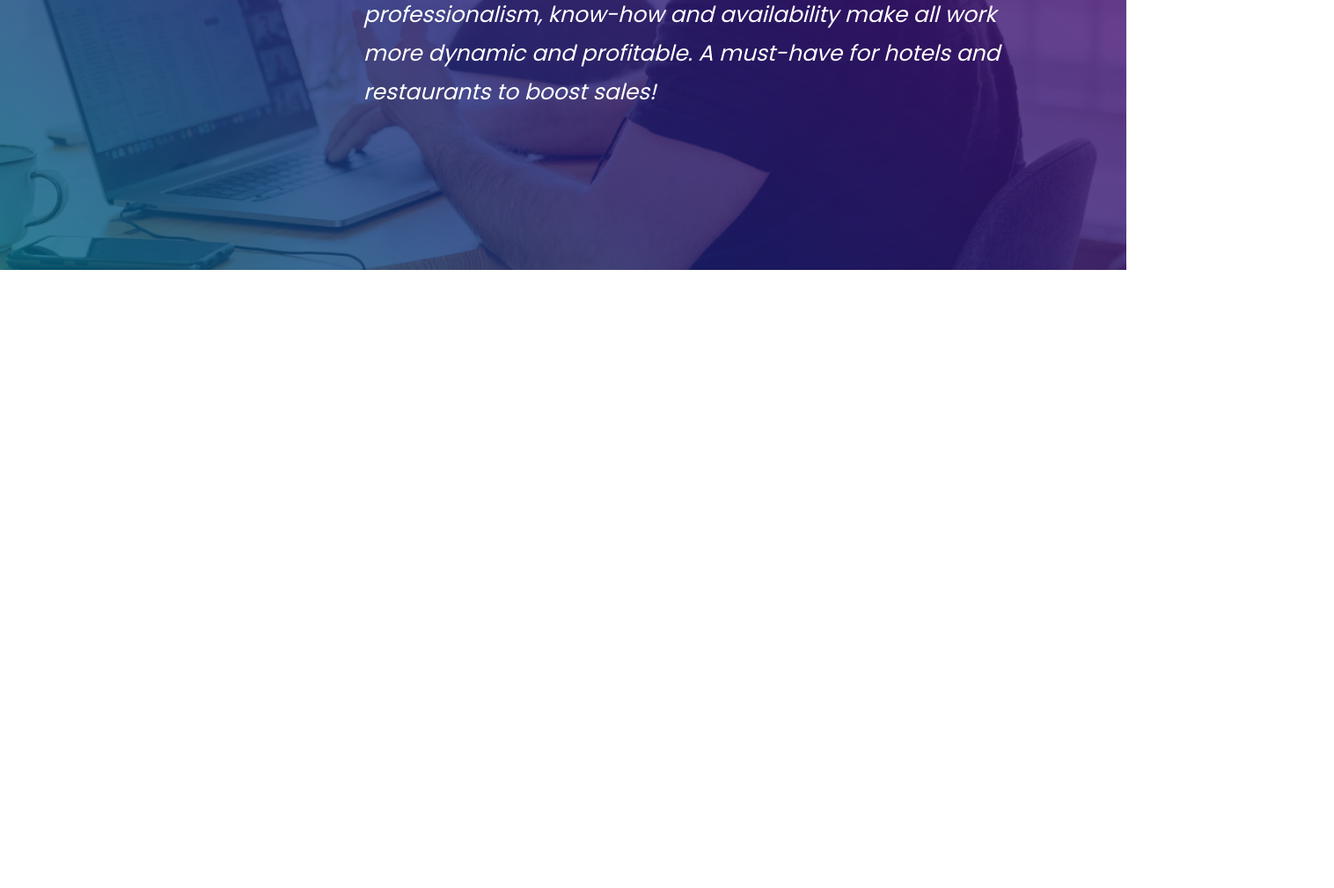
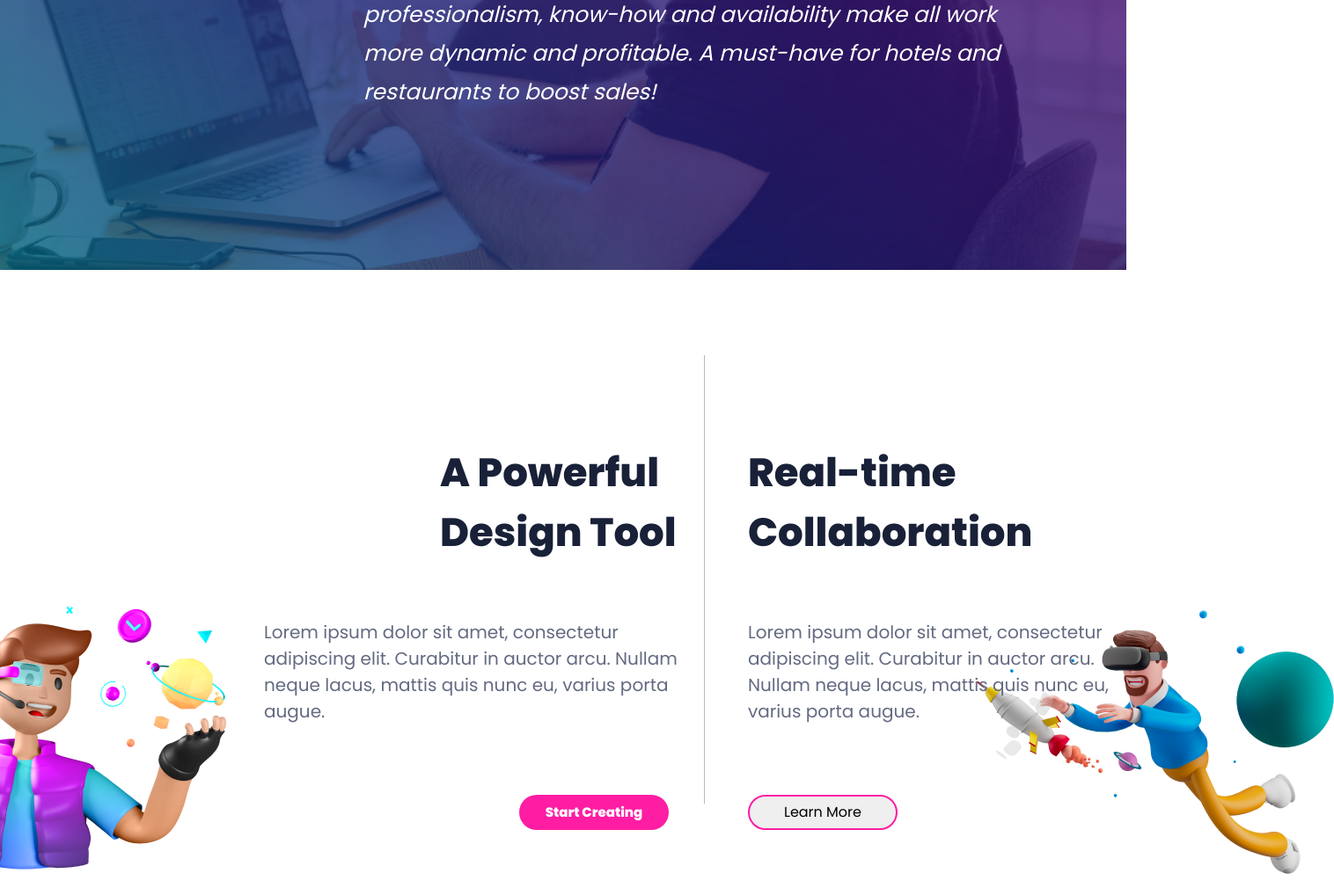
Before and after one commit to ostapzat/VR, a website: page src/index.html in a window 1280 px wide. Shown: the part 1996-3006 px from the top of the page at 88% size, 1516 px wide, since content can reach past the window. Before the commit the page ends 2303 px from the top, so only its background shows below. Drawn offline with nearby package versions, Linux system fonts and the light colour scheme.

Commit message:
added tool section

```diff
--- a/src/index.html
+++ b/src/index.html
@@ -92,5 +92,31 @@
         </div>
       </div>
     </section>
+
+    <section class="tool">
+      <div class="container">
+        <div class="tool__first-img">
+          <img src="img/future 2.png" alt="future" />
+        </div>
+        <div class="tool__first-header">A Powerful Design Tool</div>
+        <div class="tool__first-descr">
+          Lorem ipsum dolor sit amet, consectetur adipiscing elit. Curabitur in
+          auctor arcu. Nullam neque lacus, mattis quis nunc eu, varius porta
+          augue.
+        </div>
+        <button class="tool__first-button">Start Creating</button>
+        <div class="tool__split"></div>
+        <div class="tool__second-header">Real-time Collaboration</div>
+        <div class="tool__second-descr">
+          Lorem ipsum dolor sit amet, consectetur adipiscing elit. Curabitur in
+          auctor arcu. Nullam neque lacus, mattis quis nunc eu, varius porta
+          augue.
+        </div>
+        <button class="tool__second-button">Learn More</button>
+        <div class="tool__second-img">
+          <img src="img/Untitled-1 1.png" alt="man"/>
+        </div>
+      </div>
+    </section>
   </body>
 </html>
--- /dev/null
+++ b/src/sass/blocks/_tool.scss
@@ -0,0 +1,104 @@
+.tool {
+  height: 300px;
+  &__second {
+    &-header {
+      position: absolute;
+      width: 477px;
+      height: 126px;
+      left: 850px;
+      top: 2500px;
+
+      font-weight: 600;
+      font-size: 45px;
+      color: #192138;
+    }
+    &-descr {
+      position: absolute;
+      width: 467px;
+      height: 127px;
+      left: 850px;
+      top: 2700px;
+
+      font-weight: 400;
+      font-size: 20px;
+
+      color: #636a81;
+    }
+    &-img {
+      position: absolute;
+      width: 405.74px;
+      height: 300px;
+      left: 1110px;
+      top: 2690px;
+      z-index: -1;
+    }
+    &-button {
+      box-sizing: border-box;
+
+      position: absolute;
+      width: 170px;
+      height: 40px;
+      left: 850px;
+      top: 2900px;
+
+      border: 2px solid #ff1da3;
+      border-radius: 20px;
+    }
+  }
+  &__split {
+    position: absolute;
+    width: 1px;
+    height: 510px;
+    left: 800px;
+    top: 2400px;
+
+    background: #b9b9b9;
+  }
+  &__first {
+    &-button {
+      position: absolute;
+      width: 170px;
+      height: 40px;
+      left: 590px;
+      top: 2900px;
+      background: #ff1da3;
+      border-radius: 20px;
+      border: none;
+      font-weight: 700;
+      font-size: 15px;
+
+      text-align: center;
+
+      color: #ffffff;
+    }
+    &-img {
+      position: absolute;
+      width: 356px;
+      height: 356px;
+      left: 0;
+      top: 2650px;
+    }
+    &-header {
+      position: absolute;
+      width: 372px;
+      height: 126px;
+      left: 500px;
+      top: 2500px;
+      font-weight: 600;
+      font-size: 45px;
+
+      color: #192138;
+    }
+    &-descr {
+      position: absolute;
+      width: 470px;
+      height: 127px;
+      left: 300px;
+      top: 2700px;
+      font-weight: 400;
+      font-size: 20px;
+
+      color: #636a81;
+    }
+  }
+}
--- a/src/sass/style.scss
+++ b/src/sass/style.scss
@@ -13,4 +13,5 @@
 @import "blocks/start";
 @import "blocks/story";
 @import 'blocks/fortes';
+@import 'blocks/tool';
 @import "base/mixins";
```
Also changed, not shown: src/css/style.min.css.
